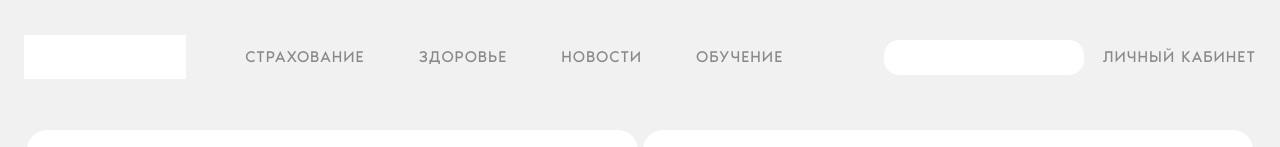
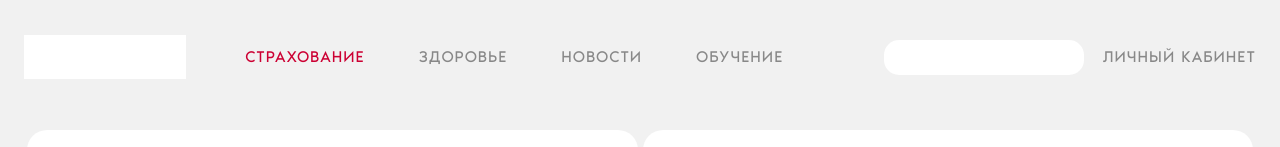
Before and after one commit to KimOleg12356789/car, a plain HTML site: page index.html in a window 1280 px wide. In both pictures the pointer is over the link "СТРАХОВАНИЕ". Shown: the top 147 px of the page. Drawn offline with nearby package versions, Linux system fonts and the light colour scheme; files whose address does not match are found by name.

Commit message:
Update main.css

```diff
--- a/css/main.css
+++ b/css/main.css
@@ -70,6 +70,11 @@ button:focus {
 img {
   max-width: 100%;
   height: auto;
+}
+
+.menu__top li a:hover {
+  color: #c03;
+  transition: 0.3s;
 }
 
 
```
